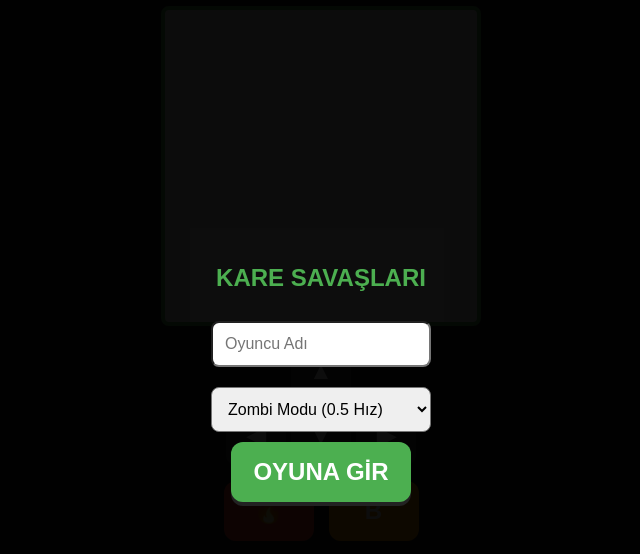
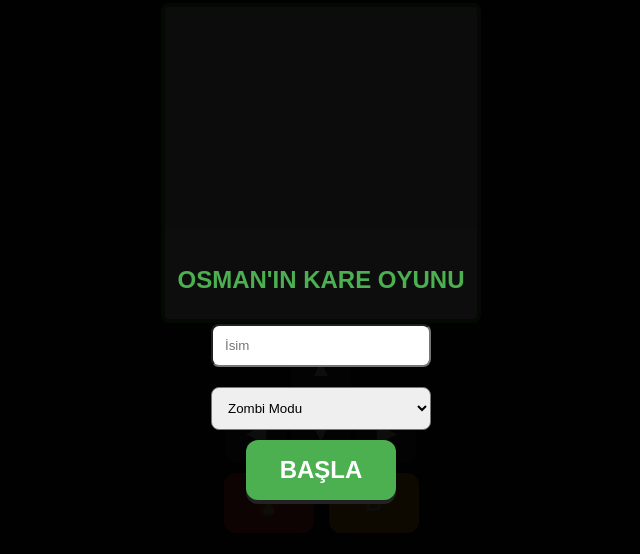
Before and after one commit to OsmanBurda/kare-oyunu, a website: page index.html in a window 1280 px wide. Shown: the part 27-581 px from the top of the page, without its empty margins (319-959 px from the left). Drawn offline with nearby package versions, Linux system fonts and the light colour scheme; no server answers.

Commit message:
Update index.html

```diff
--- a/index.html
+++ b/index.html
@@ -6,33 +6,30 @@
         * { touch-action: none; -webkit-tap-highlight-color: transparent; box-sizing: border-box; }
         body { background: #1a1a1a; color: white; text-align: center; margin: 0; font-family: sans-serif; overflow: hidden; }
         canvas { border: 4px solid #4CAF50; background: #eee; display: block; margin: 5px auto; width: 320px; height: 320px; border-radius: 8px; }
-        .ui-panel { display: flex; flex-direction: column; align-items: center; gap: 10px; padding: 10px; }
+        .controls { display: flex; flex-direction: column; align-items: center; gap: 10px; padding: 10px; }
         .move-grid { display: grid; grid-template-areas: ". up ." "left down right"; gap: 5px; }
-        .action-grid { display: flex; gap: 15px; margin-top: 5px; }
+        .action-grid { display: flex; gap: 15px; }
         .btn { width: 60px; height: 60px; background: #444; color: white; border: none; font-size: 24px; border-radius: 12px; font-weight: bold; box-shadow: 0 4px #222; }
-        .btn:active { transform: translateY(2px); box-shadow: 0 2px #222; }
         .fire-btn { background: #f44336 !important; width: 90px; }
         .spec-btn { background: #ff9800 !important; width: 90px; }
         #menu { position: fixed; inset: 0; background: rgba(0,0,0,0.95); display: flex; flex-direction: column; align-items: center; justify-content: center; z-index: 1000; }
-        input, select { padding: 12px; margin: 10px; width: 220px; border-radius: 8px; font-size: 16px; }
+        input, select { padding: 12px; margin: 10px; width: 220px; border-radius: 8px; }
     </style>
 </head>
 <body>
     <div id="menu">
-        <h2 style="color:#4CAF50">KARE SAVAŞLARI</h2>
-        <input type="text" id="name" placeholder="Oyuncu Adı">
+        <h2 style="color:#4CAF50">OSMAN'IN KARE OYUNU</h2>
+        <input type="text" id="name" placeholder="İsim">
         <select id="mode">
-            <option value="zombi">Zombi Modu (0.5 Hız)</option>
-            <option value="vs">Savaş Modu (3 Can)</option>
+            <option value="zombi">Zombi Modu</option>
+            <option value="vs">Savaş (VS)</option>
             <option value="bayrak">Bayrak Kapmaca</option>
         </select>
-        <button class="btn" onclick="start()" style="width:180px; background:#4CAF50">OYUNA GİR</button>
+        <button class="btn" onclick="start()" style="width:150px; background:#4CAF50">BAŞLA</button>
     </div>
-
-    <div id="status" style="font-weight:bold; color:#FFD700; padding: 5px;">Bağlanılıyor...</div>
+    <div id="status" style="font-weight:bold; color:#FFD700; height: 25px;"></div>
     <canvas id="gameCanvas" width="400" height="400"></canvas>
-
-    <div class="ui-panel">
+    <div class="controls">
         <div class="move-grid">
             <button class="btn" style="grid-area: up" onpointerdown="socket.emit('move','up')">▲</button>
             <button class="btn" style="grid-area: left" onpointerdown="socket.emit('move','left')">◀</button>
@@ -44,37 +41,23 @@
             <button class="btn spec-btn" onpointerdown="socket.emit('specialPower')">B</button>
         </div>
     </div>
-
     <script src="/socket.io/socket.io.js"></script>
     <script>
         const socket = io(); const ctx = document.getElementById('gameCanvas').getContext('2d');
         let effect = null;
-        function start() {
-            socket.emit('createRoom', {userName: document.getElementById('name').value, mode: document.getElementById('mode').value});
-            document.getElementById('menu').style.display='none';
-        }
-
+        function start() { socket.emit('createRoom', {userName: document.getElementById('name').value, mode: document.getElementById('mode').value}); document.getElementById('menu').style.display='none'; }
         socket.on('specialEffect', d => {
             effect = {x: d.x, y: d.y, r: 0, opacity: 1};
-            let anim = setInterval(() => {
-                effect.r += 10;
-                effect.opacity -= 0.1;
-                if(effect.r > 100) { clearInterval(anim); effect = null; }
-            }, 20);
+            let anim = setInterval(() => { effect.r += 10; effect.opacity -= 0.1; if(effect.r > 100) { clearInterval(anim); effect = null; } }, 20);
         });
-
         socket.on('state', d => {
             ctx.clearRect(0,0,400,400);
-            if(effect) { // Eski Güzel Vuruş Efekti (Parlayan Halka)
-                ctx.beginPath(); ctx.arc(effect.x, effect.y, effect.r, 0, Math.PI*2);
-                ctx.strokeStyle=`rgba(255, 152, 0, ${effect.opacity})`; ctx.lineWidth=10; ctx.stroke();
-                ctx.strokeStyle=`rgba(255, 255, 255, ${effect.opacity})`; ctx.lineWidth=2; ctx.stroke();
-            }
-            (d.bullets||[]).forEach(b => { ctx.fillStyle="#ffeb3b"; ctx.fillRect(b.x,b.y,10,10); });
-            (d.zombies||[]).forEach(z => { ctx.fillStyle="#4caf50"; ctx.fillRect(z.x,z.y,25,25); });
+            if(effect) { ctx.beginPath(); ctx.arc(effect.x, effect.y, effect.r, 0, Math.PI*2); ctx.strokeStyle=`rgba(0, 255, 255, ${effect.opacity})`; ctx.lineWidth=8; ctx.stroke(); }
+            (d.bullets||[]).forEach(b => { ctx.fillStyle="yellow"; ctx.fillRect(b.x,b.y,10,10); });
+            (d.zombies||[]).forEach(z => { ctx.fillStyle="green"; ctx.fillRect(z.x,z.y,25,25); });
             for(let id in d.players) {
                 let p = d.players[id]; ctx.fillStyle=p.color; ctx.fillRect(p.x,p.y,25,25);
-                if(id===socket.id) document.getElementById('status').innerText = (d.mode==='zombi' ? "Dalga: "+d.wave+" | " : "") + "Can: " + Math.ceil(p.hp);
+                if(id===socket.id) document.getElementById('status').innerText = (d.mode==='zombi'?"Dalga: "+d.wave+" | ":"") + "Can: " + Math.ceil(p.hp);
             }
         });
     </script>
```
